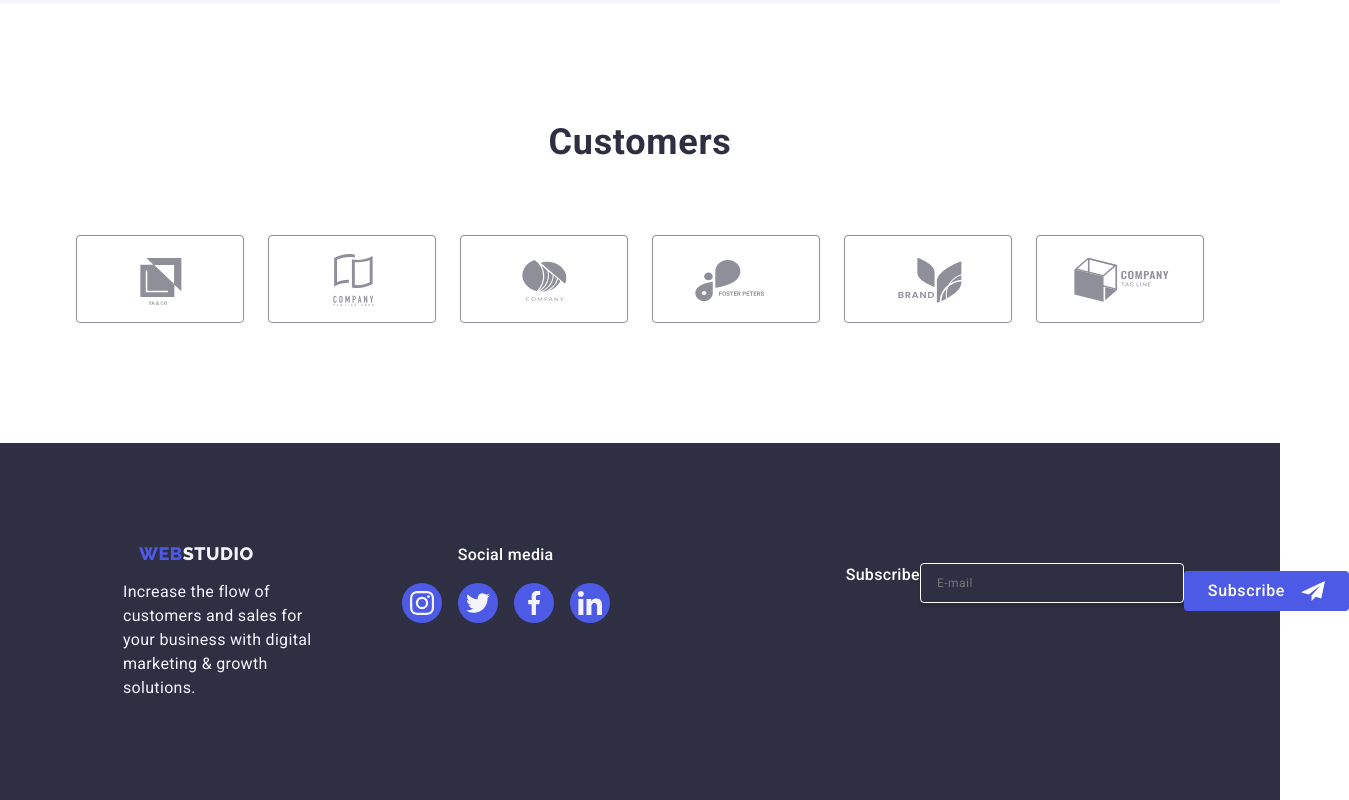
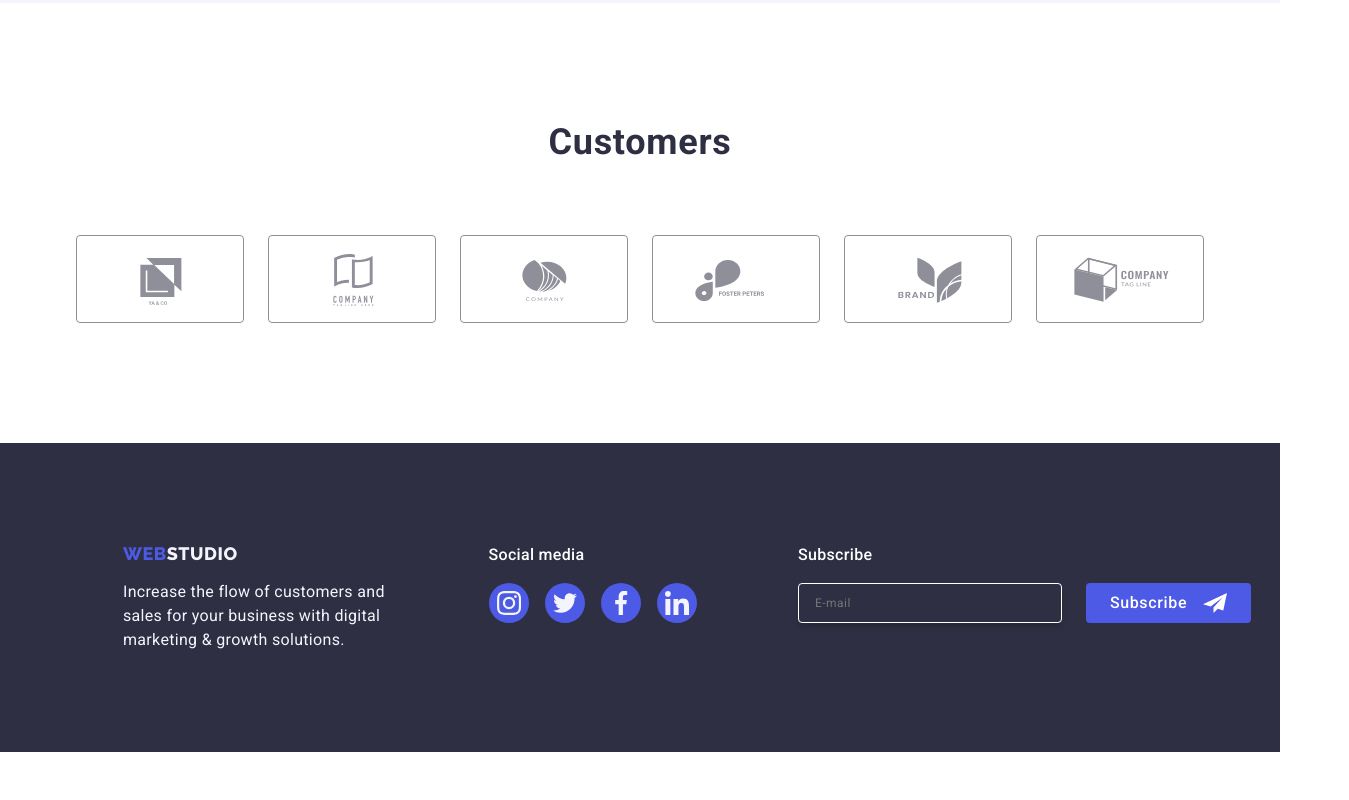
Before and after one commit to Rivero28/goit-markup-hw-07, a plain HTML site: page index.html in a window 1280 px wide. Shown: the part 2260-3060 px from the top of the page, 1349 px wide, since content can reach past the window. After the commit the page ends 3012 px from the top, so only its background shows below. Drawn offline with nearby package versions, Linux system fonts and the light colour scheme.

Commit message:
desktop done

```diff
--- a/css/styles.css
+++ b/css/styles.css
@@ -1230,36 +1230,44 @@ button {
     flex-direction: row;
     align-items: flex-start;
   }
+  .footer .logo {
+    margin-left: 0px;
+  }
   .footer-secondary {
     flex-wrap: nowrap;
     margin-left: 108px;
     justify-content: space-between;
   }
   .footer-link {
-    text-align: left;
+    display: inline-block;
+    margin-bottom: 16px;
   }
   .footer-header {
     text-align: left;
+    margin-left: 0px;
+  }
+  .footer-description {
+    width: 264px;
   }
   .subscription {
     display: flex;
-    margin-right: 207px;
-    height: 80px;
-    min-width: 453px;
-    flex-direction: row;
+    max-height: 80px;
+    align-items: flex-start;
+    max-width: 453px;
+    flex-wrap: wrap;
   }
   .subscription-form {
     display: flex;
-    flex-wrap: nowrap;
     gap: 24px;
   }
   .subscription-input {
     width: 264px;
     color: #ffffff;
   }
-  .social-media-box {
-    margin-right: 164px;
-    margin-left: 0;
+  .sub-button {
+    display: flex;
+    margin-left: 24px;
+    margin-top: 40px;
   }
   .main-list {
     flex-direction: row;
```
